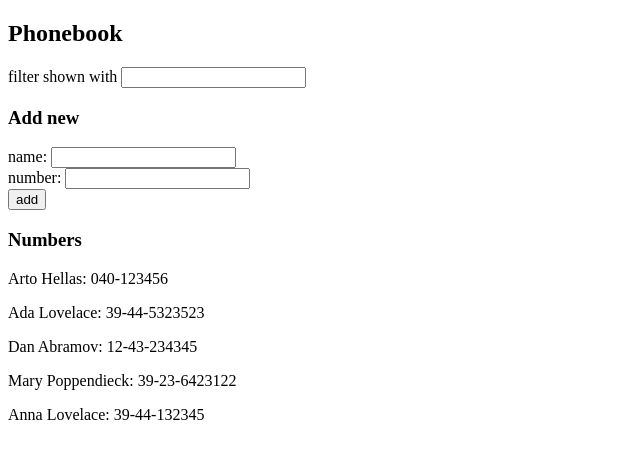
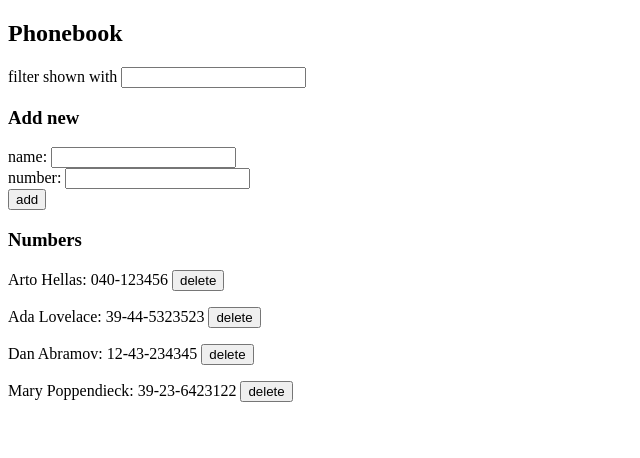
Before and after one commit to Berenix90V/fullstack_webdev_course, a React (Create React App) app in the folder part_2/phonebook/: page / in a window 1280 px wide. Shown: the top 458 px of the page, without its empty margins (0-640 px from the left). Built offline with nearby package versions, Linux system fonts and the light colour scheme; data requests are answered from the project's data file.

Commit message:
exercise 2.14

```diff
--- a/part_2/phonebook/db.json
+++ b/part_2/phonebook/db.json
@@ -19,11 +19,6 @@
       "name": "Mary Poppendieck",
       "number": "39-23-6423122",
       "id": 4
-    },
-    {
-      "name": "Anna Lovelace",
-      "number": "39-44-132345",
-      "id": 5
     }
   ]
 }
--- a/part_2/phonebook/src/App.js
+++ b/part_2/phonebook/src/App.js
@@ -51,6 +51,16 @@ const App = () => {
         }
 
     }
+    const deleteSinglePerson = (id) => {
+        const personToDelete = persons.find(p=>p.id===id)
+        if(window.confirm(`Delete ${personToDelete.name} ?`)){
+            personsServices
+                .deletePerson(id)
+                .then(()=>{
+                    setPersons(persons.filter(person=>person.id!==id))
+                })
+        }
+    }
     return (
     <div className="App">
         <h2>Phonebook</h2>
@@ -61,7 +71,7 @@ const App = () => {
               addPerson={addPerson}
         />
         <h3>Numbers</h3>
-        <Persons persons={personsToShow} />
+        <Persons persons={personsToShow} handleDeletion={deleteSinglePerson} />
     </div>
     );
 }
--- a/part_2/phonebook/src/components/Persons.js
+++ b/part_2/phonebook/src/components/Persons.js
@@ -1,7 +1,13 @@
-const Persons = ({persons}) => {
+const Person = ({person, handleDeletion}) =>{
+    return(
+        <p key={person.name}>{person.name}: {person.number} <button onClick={()=>handleDeletion(person.id)}>delete</button></p>
+    )
+}
+
+const Persons = ({persons, handleDeletion}) => {
     return(
         <div>
-            {persons.map((person)=><p key={person.name}>{person.name}: {person.number}</p>)}
+            {persons.map((person)=><Person key={person.name} person={person} handleDeletion={handleDeletion}/>)}
         </div>
     )
 }
--- a/part_2/phonebook/src/services/persons.js
+++ b/part_2/phonebook/src/services/persons.js
@@ -13,7 +13,14 @@ const create = (personObject) => {
         .then(response => response.data)
 }
 
+const deletePerson = (id) => {
+    return axios
+        .delete(`${baseUrl}/${id}`)
+        .then(response=>response.data)
+}
+
 export default {
     getAll: getAll,
-    create: create
+    create: create,
+    deletePerson: deletePerson
 }
```
